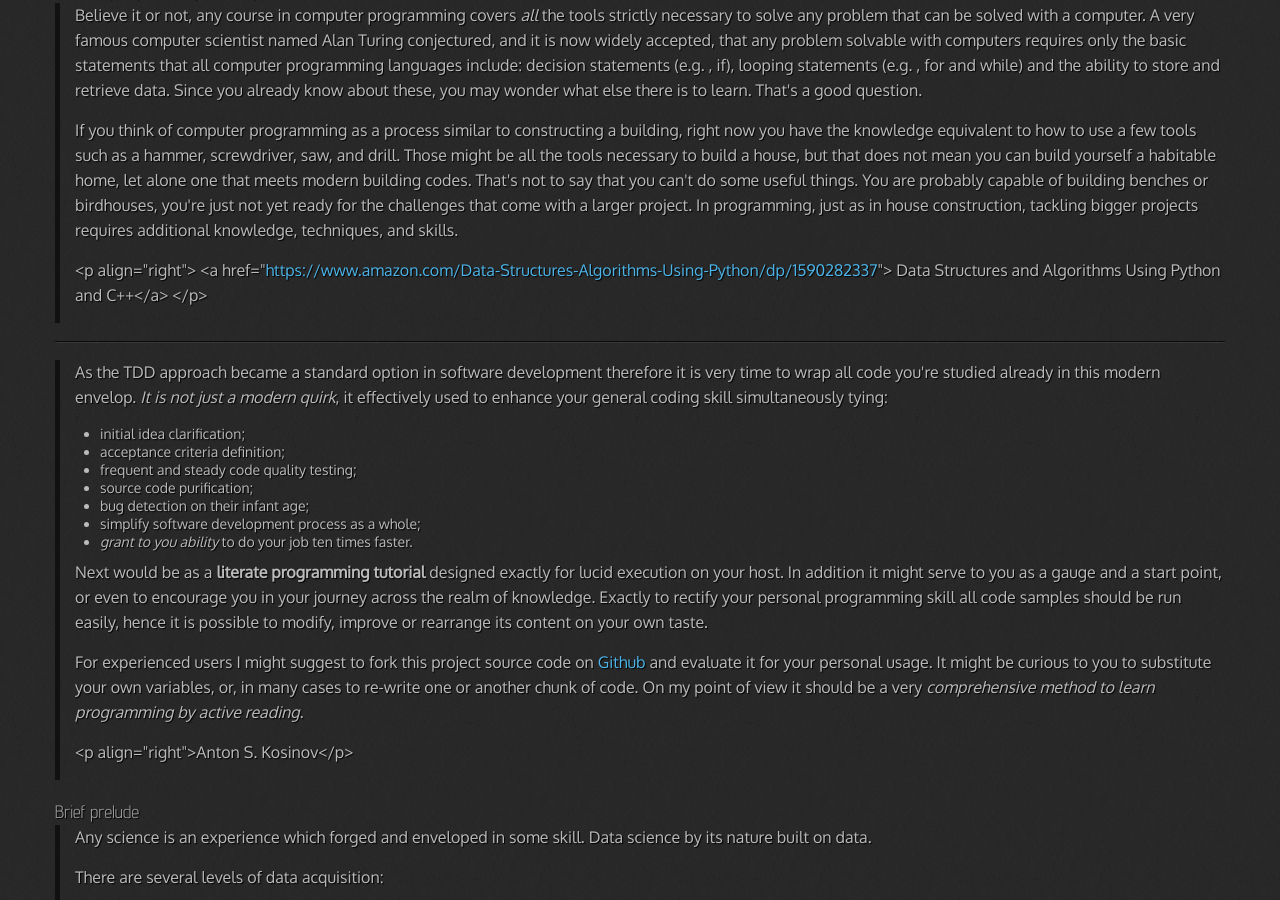
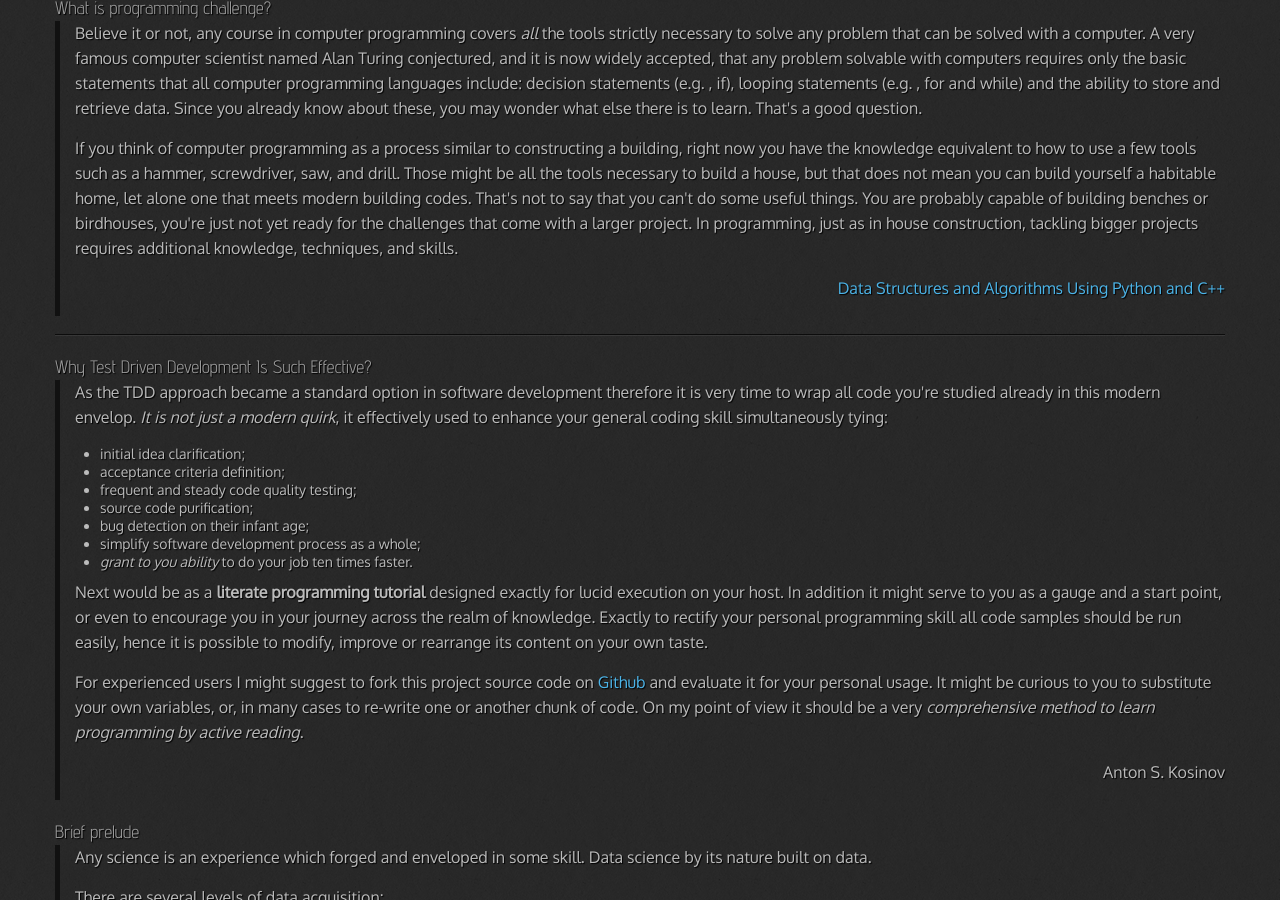
Before and after one commit to 0--key/0--key.github.io, a Jekyll site: the page built from _posts/2016-08-24-index.html, in a window 1280 px wide and 900 px high, scrolled down 885 px. Built offline with Jekyll 4.4.1, drawn with Linux system fonts in a browser that asks for light colours; nearby versions of some CDN libraries; some of the changed text lies outside the part shown.

Commit message:
HTML fix

```diff
--- a/_posts/2016-08-24-index.html
+++ b/_posts/2016-08-24-index.html
@@ -15,6 +15,7 @@ tags: [concept, overview]
 <ul>
 <li><a href="#org03ddf37">What is Literate Programming?</a></li>
 <li><a href="#org39833f7">What is programming challenge?</a></li>
+<li><a href="#org07d80a9">Why Test Driven Development Is Such Effective?</a></li>
 <li><a href="#org00ac460">Brief prelude</a></li>
 <li><a href="#org319a6aa">General description</a></li>
 <li><a href="#orgcd2da11">Preamble</a></li>
@@ -102,17 +103,18 @@ challenges that come with a larger project. In programming, just as
 in house construction, tackling bigger projects requires additional
 knowledge, techniques, and skills.
 </p>
-<div class="HTML">
-<p>
-&lt;p align="right"&gt;
-&lt;a href="<a href="https://www.amazon.com/Data-Structures-Algorithms-Using-Python/dp/1590282337">https://www.amazon.com/Data-Structures-Algorithms-Using-Python/dp/1590282337</a>"&gt;
-Data Structures and Algorithms Using Python and C++&lt;/a&gt;
-&lt;/p&gt;
+
+<p align="right">
+<a href="https://www.amazon.com/Data-Structures-Algorithms-Using-Python/dp/1590282337">
+Data Structures and Algorithms Using Python and C++</a>
 </p>
-
-</div>
 </blockquote>
 <hr />
+</div>
+</div>
+<div id="outline-container-org07d80a9" class="outline-3">
+<h3 id="org07d80a9">Why Test Driven Development Is Such Effective?</h3>
+<div class="outline-text-3" id="text-org07d80a9">
 <blockquote>
 <p>
 As the TDD approach became a standard option in software development
@@ -150,12 +152,7 @@ should be a very <i>comprehensive method to learn programming by
 active reading</i>.
 </p>
 
-<div class="HTML">
-<p>
-&lt;p align="right"&gt;Anton S. Kosinov&lt;/p&gt;
-</p>
-
-</div>
+<p align="right">Anton S. Kosinov</p>
 </blockquote>
 </div>
 </div>
@@ -263,8 +260,8 @@ idioms are available to test on Emacs frame.
 </div><div id="outline-container-org01331a1" class="outline-3">
 <h3 id="org01331a1">Emacs</h3>
 <div class="outline-text-3" id="text-org01331a1">
-</div><div id="outline-container-orgc4baaf3" class="outline-4">
-<h4 id="orgc4baaf3">Tips</h4>
+</div><div id="outline-container-orge6ef8e6" class="outline-4">
+<h4 id="orge6ef8e6">Tips</h4>
 </div>
 
 <div id="outline-container-org534d7ab" class="outline-4">
@@ -291,8 +288,8 @@ idioms are available to test on Emacs frame.
 <div id="outline-container-org4d08376" class="outline-3">
 <h3 id="org4d08376">SQLite3</h3>
 <div class="outline-text-3" id="text-org4d08376">
-</div><div id="outline-container-orgeb0001e" class="outline-4">
-<h4 id="orgeb0001e">Innate shell</h4>
+</div><div id="outline-container-org134d689" class="outline-4">
+<h4 id="org134d689">Innate shell</h4>
 </div>
 
 <div id="outline-container-orgd35d186" class="outline-4">
@@ -307,8 +304,8 @@ idioms are available to test on Emacs frame.
 <div id="outline-container-orge6ed432" class="outline-3">
 <h3 id="orge6ed432">Postgres</h3>
 <div class="outline-text-3" id="text-orge6ed432">
-</div><div id="outline-container-org5c4f8f0" class="outline-4">
-<h4 id="org5c4f8f0">Innate shell</h4>
+</div><div id="outline-container-org4b26e4c" class="outline-4">
+<h4 id="org4b26e4c">Innate shell</h4>
 </div>
 
 <div id="outline-container-org54c9044" class="outline-4">
@@ -323,8 +320,8 @@ idioms are available to test on Emacs frame.
 <div id="outline-container-orgf0a8c85" class="outline-3">
 <h3 id="orgf0a8c85">Git</h3>
 <div class="outline-text-3" id="text-orgf0a8c85">
-</div><div id="outline-container-orga55cae7" class="outline-4">
-<h4 id="orga55cae7">Tips</h4>
+</div><div id="outline-container-org0a74111" class="outline-4">
+<h4 id="org0a74111">Tips</h4>
 </div>
 </div>
 </div>
```
